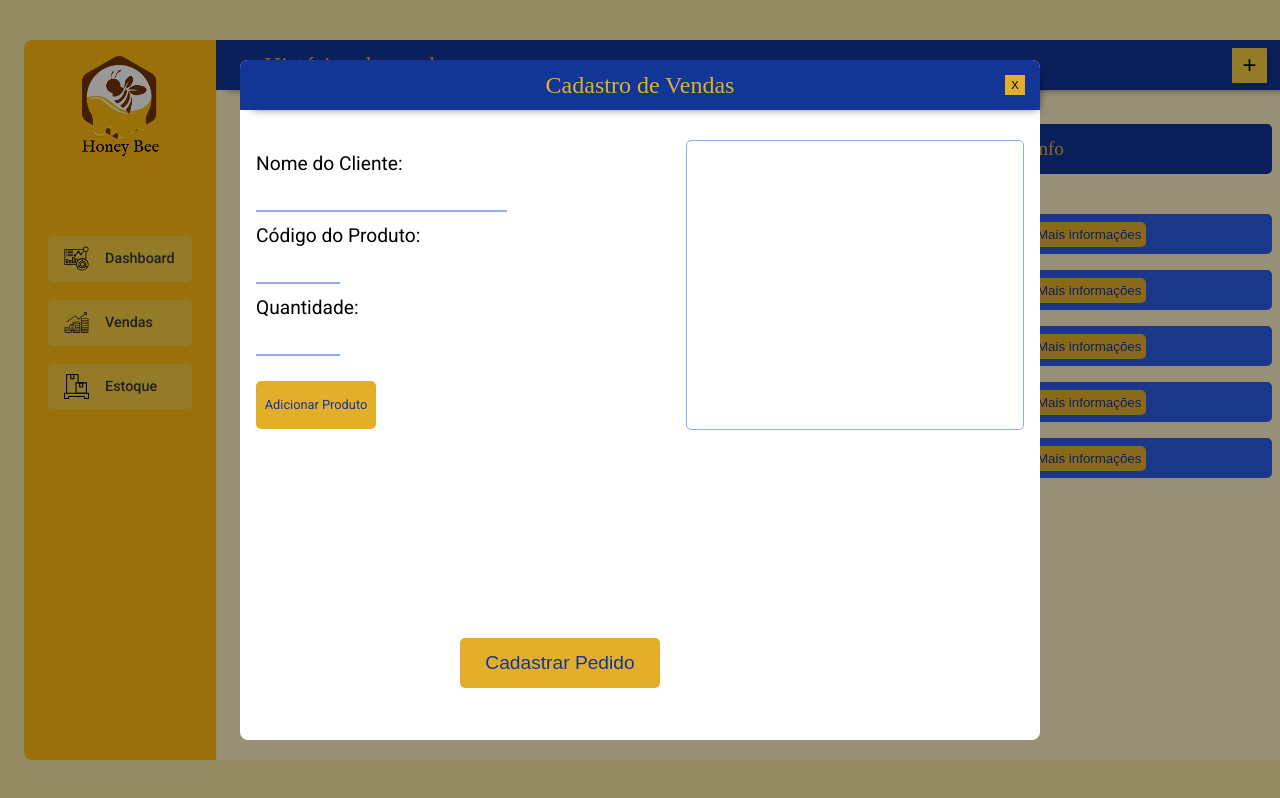
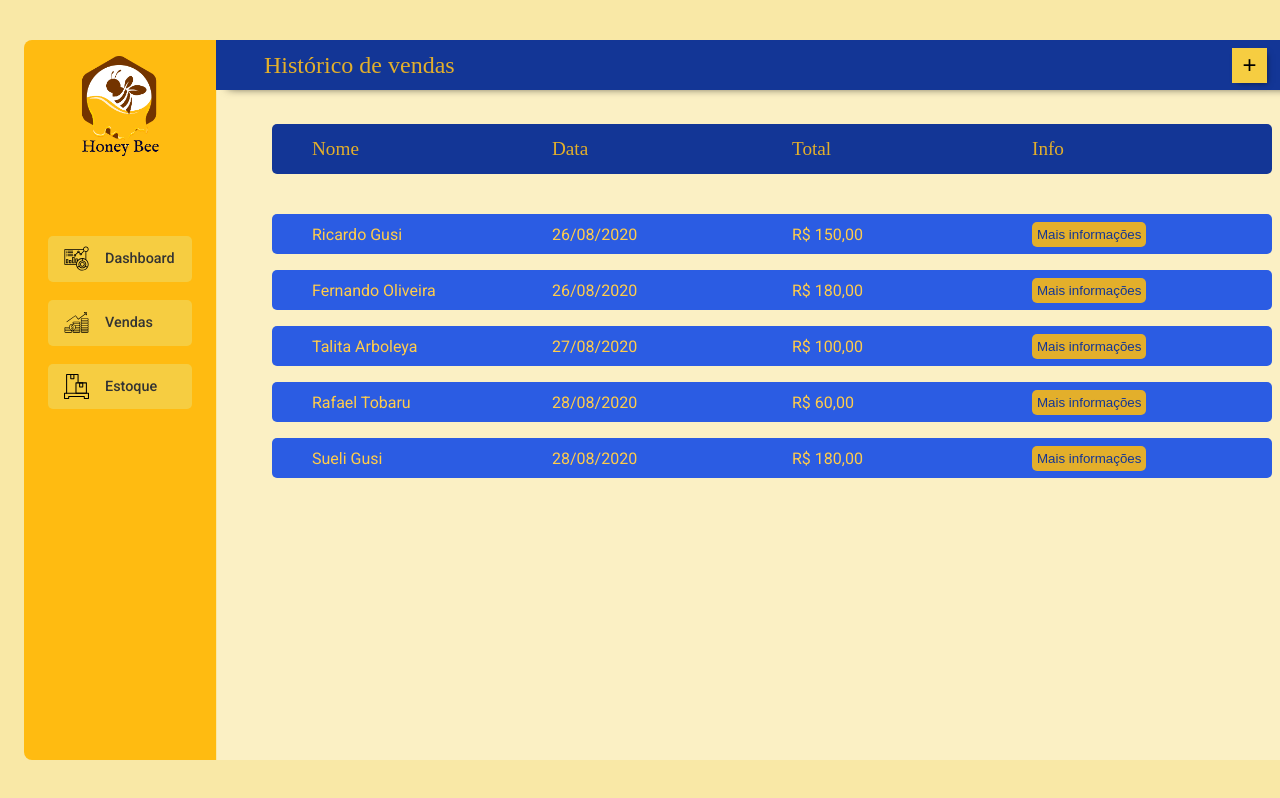
Before and after one commit to ricardogusi/react-system, a React (Create React App) app: page /vendas in a window 1280 px wide. Shown: the top 798 px of the page. Built offline with nearby package versions, Linux system fonts and the light colour scheme; a web font is replaced by a local one.

Commit message:
ajustes modal e lista de pedidos

```diff
--- a/src/Components/Dashboard/Dashboard.jsx
+++ b/src/Components/Dashboard/Dashboard.jsx
@@ -6,8 +6,8 @@ const Dashboard = () => {
   return (
     <CardPrincipal>
     <div className="">
-      <div className={styles.vendas}>333 Vendas</div>
-      <div className={styles.estoque}>2 itens com nível baixo</div>
+      <div className={styles.vendas}>número de vendas</div>
+      <div className={styles.estoque}>qtd itens abaixo estoque</div>
       <div className={styles.grafico}>gráfico com vendas por dia</div>
     </div>
     </CardPrincipal>
--- a/src/Components/Vendas/ModalVendas.jsx
+++ b/src/Components/Vendas/ModalVendas.jsx
@@ -16,6 +16,8 @@ const ModalVendas = ({ setModal }) => {
   const data = useContext(DataContext);
   const produtos = data[0];
 
+  const [teste, setTeste] = useState({})
+
   const now = new Date();
 
   const day = now.getDate();
@@ -24,20 +26,20 @@ const ModalVendas = ({ setModal }) => {
 
   const total = valor.reduce((a, b) => a + b, 0);
 
-  const subPedidoProdutos = subPedido.map((produto) => {
-    return produto;
-  });
+  // const subPedidoProdutos = subPedido.map((produto) => {
+  //   return console.log(produto);
+  // });
 
   function handleCadastrarPedido() {
     setPedido({
       name: `${clientName}`,
       data: `${day}/${month}/${year}`,
       total: `${total}`,
-      produtos: `${subPedidoProdutos}`,
+      produtos: `${itens}`,
     });
   }
 
-  console.log(pedido)
+  // console.log(itens)
   //   1:
   // id: 1
   // name: "Pote de Mel"
@@ -82,12 +84,16 @@ const ModalVendas = ({ setModal }) => {
   function handleAdicionar() {
     Array.from(produtos.produtos).forEach((produto) => {
       if (produto.id === codigoProduto) {
+
         setItens((prev) => ({ ...prev, name: produto.name }));
         setItens((prev) => ({ ...prev, id: produto.id }));
         setItens((prev) => ({ ...prev, quantity: quantidade }));
         setItens((prev) => ({ ...prev, value: produto.value }));
+
         const total = quantidade * produto.value;
         setValor((prev) => [...prev, total]);
+
+        console.log(itens)
       }
     });
   }
--- a/src/Components/Vendas/Vendas.jsx
+++ b/src/Components/Vendas/Vendas.jsx
@@ -6,7 +6,7 @@ import MaisInfo from "./ModalMaisInfo";
 import ModalVendas from "./ModalVendas";
 
 const Vendas = () => {
-  const [modalVendas, setModalVendas] = useState(true);
+  const [modalVendas, setModalVendas] = useState(false);
   const [modalInfo, setModalInfo] = useState(false);
 
   const data = useContext(DataContext);
@@ -22,8 +22,7 @@ const Vendas = () => {
 
   return (
     <>
-      {/* {modalVendas &&} */}
-      <ModalVendas setModal={setModalVendas} />
+      {modalVendas && <ModalVendas setModal={setModalVendas} />}
       <CardPrincipal>
         <div className="header">
           <p>Histórico de vendas</p>
@@ -41,7 +40,7 @@ const Vendas = () => {
             {vendas.vendas.map((venda, i) => (
               <div key={i}>
                 <ul  className="barra">
-                  <li>{venda.nome}</li>
+                  <li>{venda.name}</li>
                   <li>{venda.data}</li>
                   <li>R$ {venda.total.toFixed(2).replace(".", ",")}</li>
                   <li>
```
Also changed, not shown: 1 other file (tests, documents, lock files or other folders).
